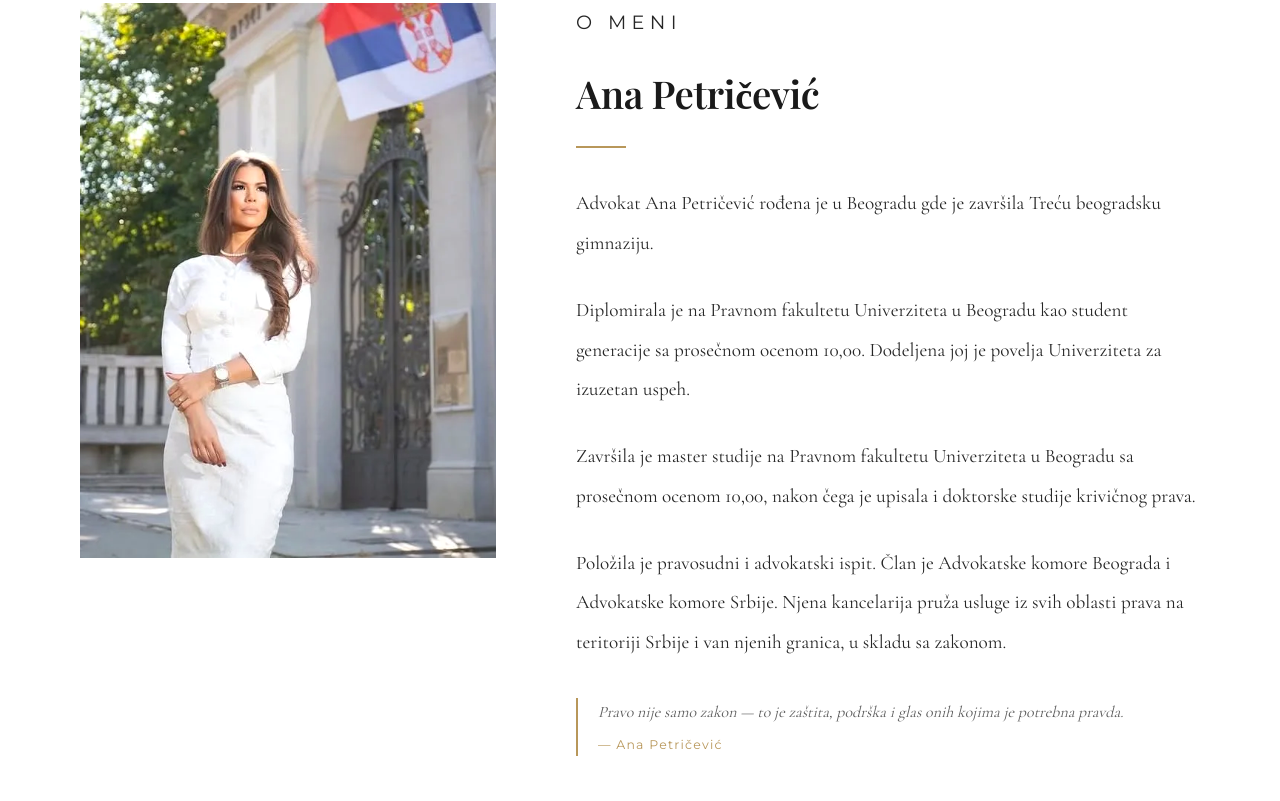
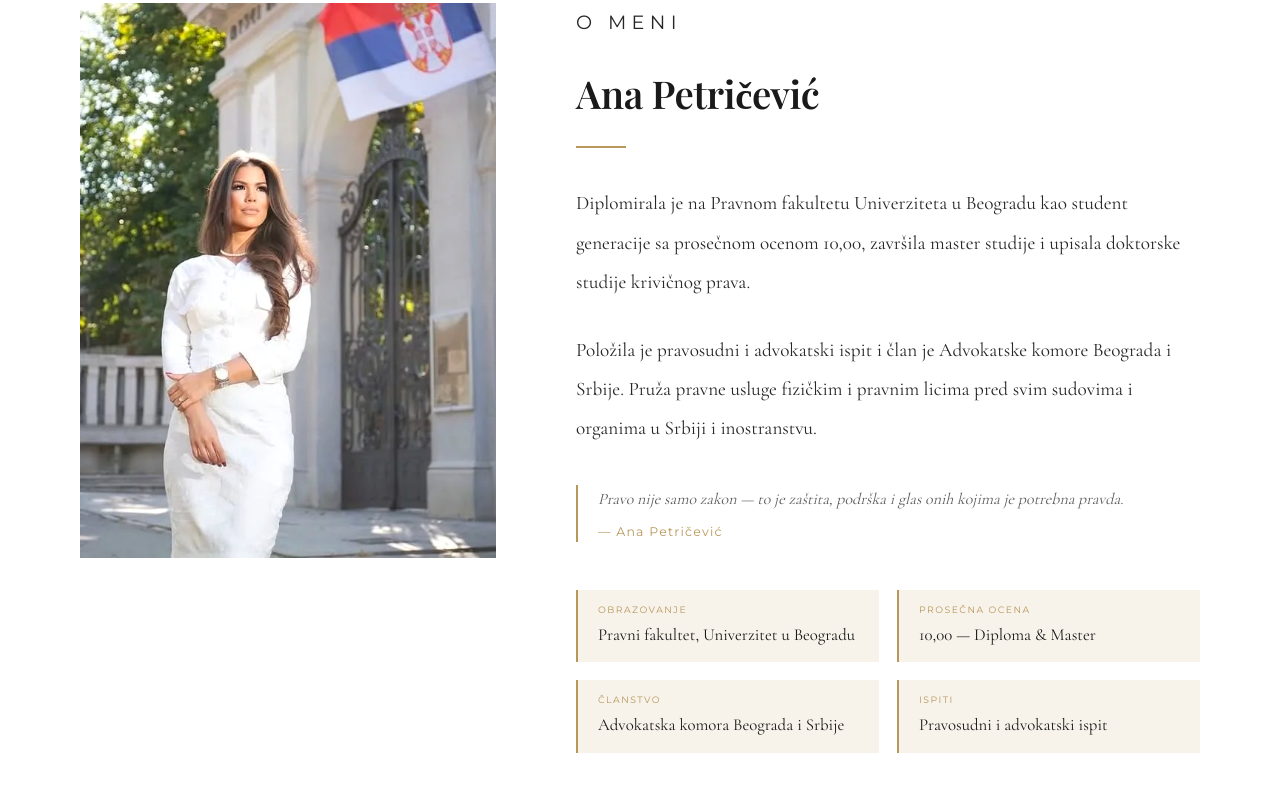
Before and after one commit to mihajlosavovic5-lab/petricevic-law, a plain HTML site: page index.html in a window 1280 px wide. Shown: the part 877-1678 px from the top of the page. Drawn offline with nearby package versions, Linux system fonts and the light colour scheme; a web font is replaced by a local one.

Commit message:
Shorten About section, merge services sections, remove Specijalizovane usluge heading

```diff
--- a/index.html
+++ b/index.html
@@ -1247,10 +1247,8 @@
     <p class="section-label reveal" data-sr="O meni" data-en="About me">O meni</p>
     <h2 class="section-title reveal" data-sr="Ana Petričević" data-en="Ana Petričević">Ana Petričević</h2>
     <div class="section-divider reveal"></div>
-    <p class="reveal" data-sr="Advokat Ana Petričević rođena je u Beogradu gde je završila Treću beogradsku gimnaziju." data-en="Attorney Ana Petričević was born in Belgrade, where she completed the Third Belgrade Gymnasium.">Advokat Ana Petričević rođena je u Beogradu gde je završila Treću beogradsku gimnaziju.</p>
-    <p class="reveal" data-sr="Diplomirala je na Pravnom fakultetu Univerziteta u Beogradu kao student generacije sa prosečnom ocenom 10,00. Dodeljena joj je povelja Univerziteta za izuzetan uspeh." data-en="She graduated from the Faculty of Law, University of Belgrade, as the valedictorian of her generation with a perfect GPA of 10.00. She received the University Charter for outstanding academic achievement.">Diplomirala je na Pravnom fakultetu Univerziteta u Beogradu kao student generacije sa prosečnom ocenom 10,00. Dodeljena joj je povelja Univerziteta za izuzetan uspeh.</p>
-    <p class="reveal" data-sr="Završila je master studije na Pravnom fakultetu Univerziteta u Beogradu sa prosečnom ocenom 10,00, nakon čega je upisala i doktorske studije krivičnog prava." data-en="She completed her master's studies at the Faculty of Law, University of Belgrade, with a perfect GPA of 10.00, after which she enrolled in doctoral studies in criminal law.">Završila je master studije na Pravnom fakultetu Univerziteta u Beogradu sa prosečnom ocenom 10,00, nakon čega je upisala i doktorske studije krivičnog prava.</p>
-    <p class="reveal" data-sr="Položila je pravosudni i advokatski ispit. Član je Advokatske komore Beograda i Advokatske komore Srbije. Njena kancelarija pruža usluge iz svih oblasti prava na teritoriji Srbije i van njenih granica, u skladu sa zakonom." data-en="She passed both the bar exam and the judicial exam. She is a member of the Belgrade Bar Association and the Bar Association of Serbia. Her office provides legal services in all areas of law in Serbia and beyond, in accordance with the law.">Položila je pravosudni i advokatski ispit. Član je Advokatske komore Beograda i Advokatske komore Srbije. Njena kancelarija pruža usluge iz svih oblasti prava na teritoriji Srbije i van njenih granica, u skladu sa zakonom.</p>
+    <p class="reveal" data-sr="Diplomirala je na Pravnom fakultetu Univerziteta u Beogradu kao student generacije sa prosečnom ocenom 10,00, završila master studije i upisala doktorske studije krivičnog prava." data-en="She graduated from the Faculty of Law, University of Belgrade as valedictorian with a perfect GPA of 10.00, completed her master's studies, and enrolled in doctoral studies in criminal law.">Diplomirala je na Pravnom fakultetu Univerziteta u Beogradu kao student generacije sa prosečnom ocenom 10,00, završila master studije i upisala doktorske studije krivičnog prava.</p>
+    <p class="reveal" data-sr="Položila je pravosudni i advokatski ispit i član je Advokatske komore Beograda i Srbije. Pruža pravne usluge fizičkim i pravnim licima pred svim sudovima i organima u Srbiji i inostranstvu." data-en="She passed both the judicial and bar exams and is a member of the Belgrade and Serbia Bar Associations. She provides legal services to individuals and legal entities before all courts and bodies in Serbia and abroad.">Položila je pravosudni i advokatski ispit i član je Advokatske komore Beograda i Srbije. Pruža pravne usluge fizičkim i pravnim licima pred svim sudovima i organima u Srbiji i inostranstvu.</p>
     <blockquote class="inline-quote reveal">
       <span data-sr="Pravo nije samo zakon — to je zaštita, podrška i glas onih kojima je potrebna pravda." data-en="Law is not just legislation — it is protection, support, and a voice for those who seek justice.">Pravo nije samo zakon — to je zaštita, podrška i glas onih kojima je potrebna pravda.</span>
       <cite>— Ana Petričević</cite>
@@ -1308,8 +1306,7 @@
 <section id="oblasti" style="background: #2e2b28; padding: 80px 80px;">
   <div style="max-width: 1100px; margin: 0 auto;">
     <div style="text-align:center; margin-bottom: 72px;">
-      <p class="section-label reveal" style="color:var(--gold);" data-sr="Oblasti prakse" data-en="Practice Areas">Oblasti prakse</p>
-      <h2 class="section-title reveal" style="color:white;" data-sr="Šta nudimo" data-en="What we offer">Šta nudimo</h2>
+      <h2 class="section-title reveal" style="color:white;" data-sr="Pravne usluge" data-en="Legal Services">Pravne usluge</h2>
       <div class="section-divider reveal" style="margin: 0 auto;"></div>
     </div>
 
@@ -1331,7 +1328,6 @@
 
     <!-- Specijalizovane usluge -->
     <div class="reveal" style="border-top: 1px solid rgba(184,151,90,0.2); padding-top: 56px;">
-      <p class="section-label reveal" style="color:var(--gold); text-align:center; margin-bottom:44px;" data-sr="Specijalizovane usluge" data-en="Specialised Services">Specijalizovane usluge</p>
       <div style="display:grid; grid-template-columns: 1fr 1fr; gap: 28px;">
         <div class="reveal from-left" style="display:flex; gap:20px; align-items:flex-start;">
           <div style="width:36px; height:36px; border:1px solid var(--gold); display:flex; align-items:center; justify-content:center; flex-shrink:0; color:var(--gold); font-size:0.9rem; margin-top:3px;">⚖</div>
```
